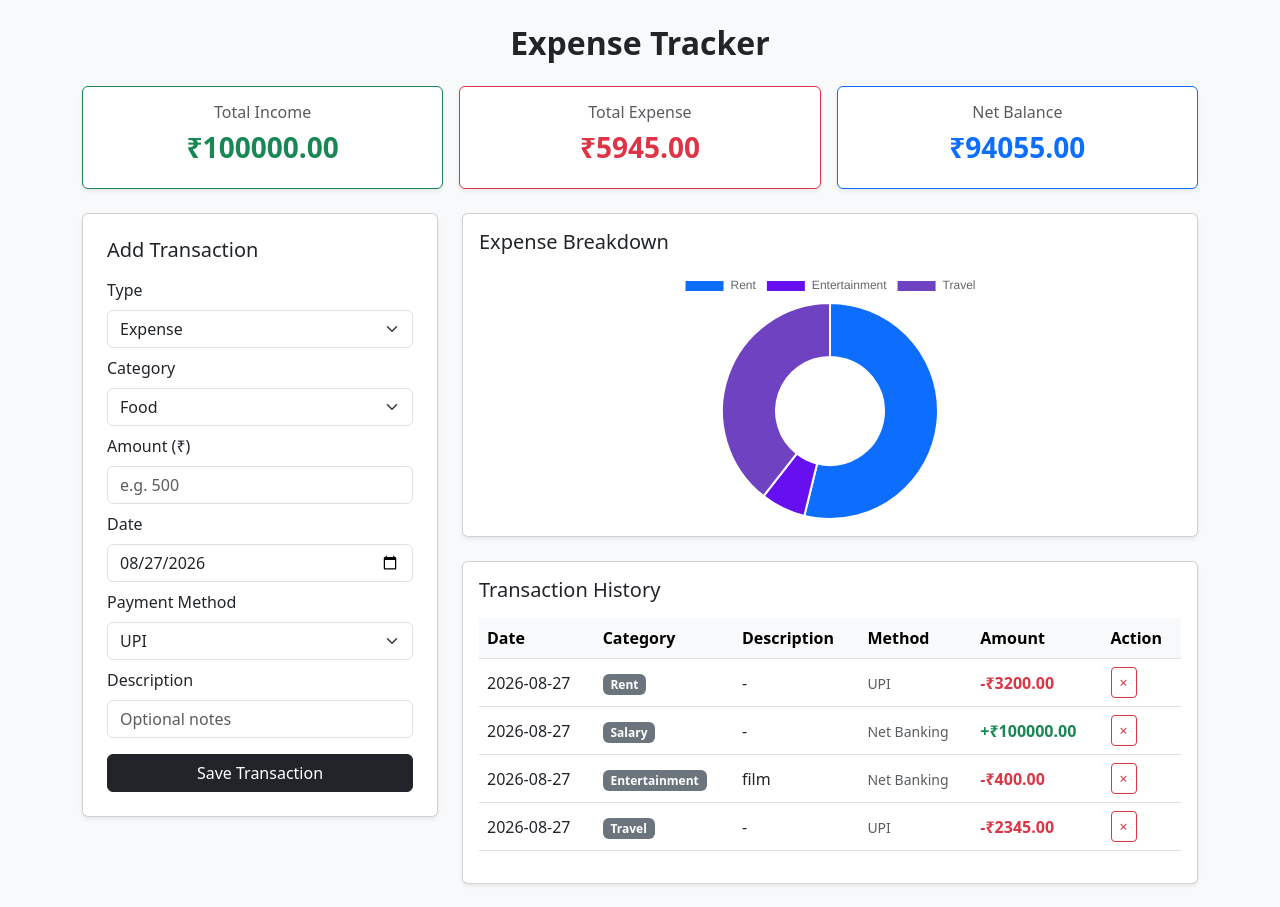
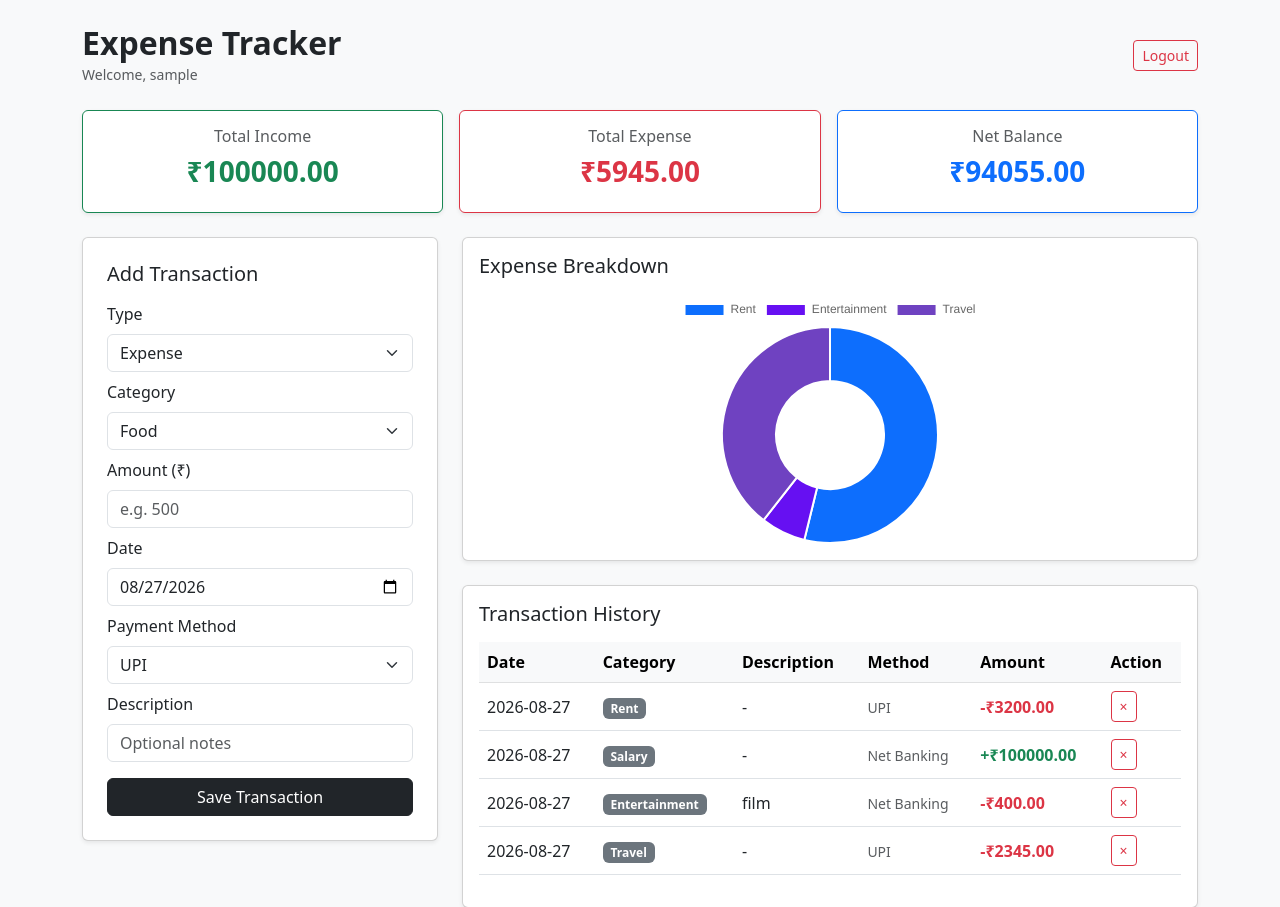
Before and after one commit to Saksham-Tyagi10/Expense-Tracker, a Flask app: template templates/index.html in a window 1280 px wide. Shown: the top 907 px of the page. Before the commit the page ends 885 px from the top, so only its background shows below. Run offline with Flask 3, Linux system fonts and the light colour scheme; data comes from the database, SQL or seed files in the repository; the template is opened without the code that fills it: most values are stand-ins (such as "Sample title", 1, 10 or a date in 2020).

Commit message:
Update index.html

```diff
--- a/templates/index.html
+++ b/templates/index.html
@@ -9,7 +9,14 @@
 </head>
 <body class="bg-light py-4">
   <div class="container">
-    <h2 class="text-center mb-4 fw-bold">Expense Tracker</h2>
+    <!-- Navbar Header -->
+    <div class="d-flex justify-content-between align-items-center mb-4">
+      <div>
+        <h2 class="fw-bold mb-0">Expense Tracker</h2>
+        <small class="text-muted">Welcome, {{ username }}</small>
+      </div>
+      <button class="btn btn-outline-danger btn-sm" onclick="logoutUser()">Logout</button>
+    </div>
 
     <!-- Summary Cards -->
     <div class="row g-3 mb-4">
@@ -77,7 +84,7 @@
         </div>
       </div>
 
-      <!-- Chart & Recent Transactions -->
+      <!-- Chart & History -->
       <div class="col-lg-8">
         <div class="card shadow-sm p-3 mb-4">
           <h5 class="mb-3">Expense Breakdown</h5>
```
